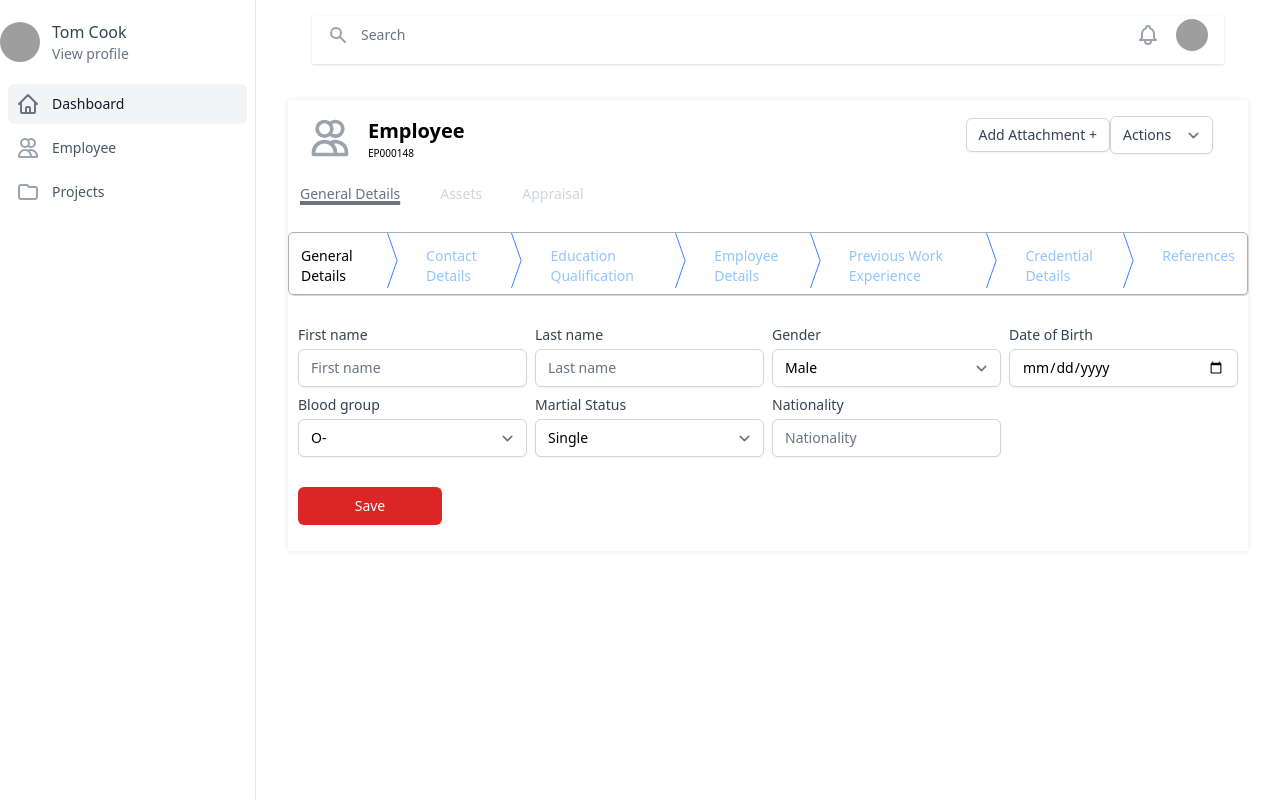
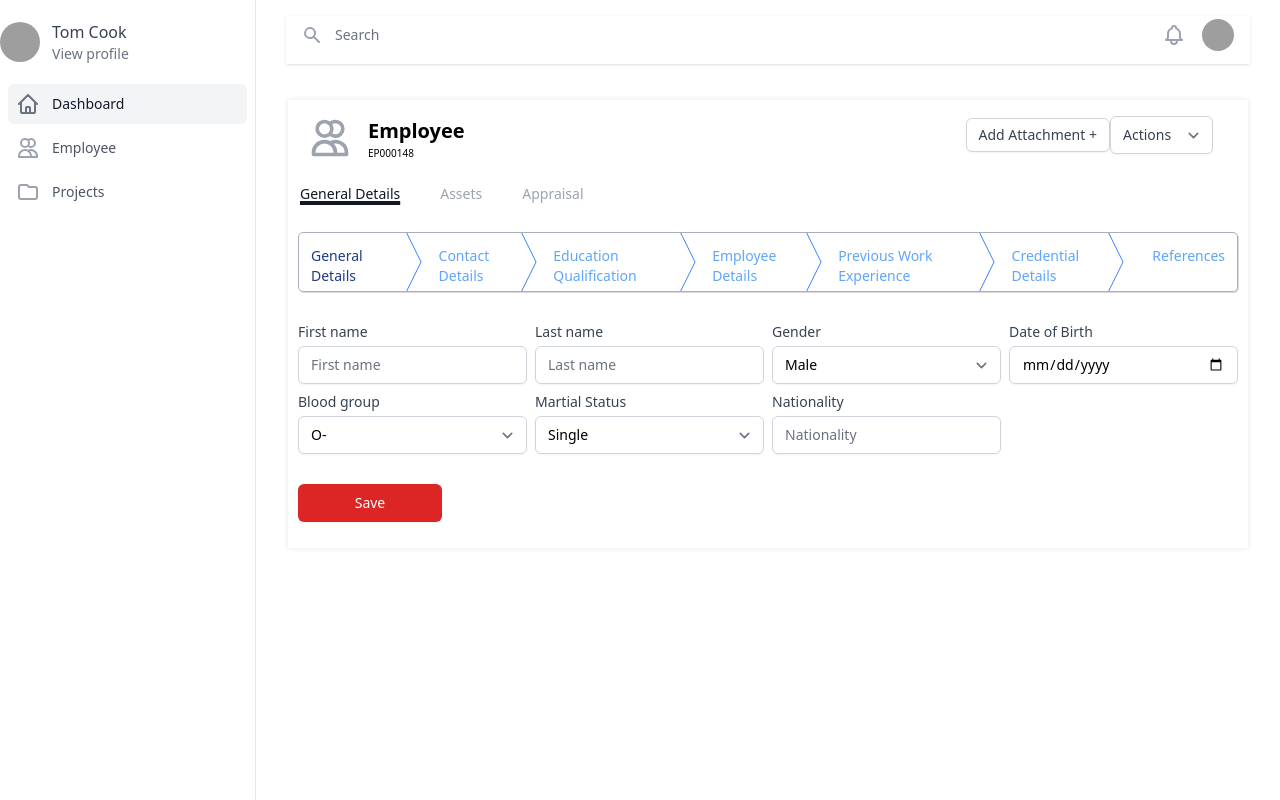
Before and after one commit to Bhagath96/DemoNuxt, a Nuxt app: page /Employee/Addemployee in a window 1280 px wide. Built offline with nearby package versions, Linux system fonts and the light colour scheme; grey boxes are pictures that could not be loaded; what @nuxtjs/tailwindcss would draw is missing.

Commit message:
new changes

```diff
--- a/components/Dummy.vue
+++ b/components/Dummy.vue
@@ -1,9 +1,16 @@
 <template>
   <div>
     <div class="sm:hidden">
-    <label for="tabs" class="sr-only">Select a tab</label>
+      <label
+        for="tabs"
+        class="sr-only"
+      >Select a tab</label>
       <!-- Use an "onChange" listener to redirect the user to the selected tab URL. -->
-    <select id="tabs" name="tabs" class="block w-full focus:ring-indigo-500 focus:border-indigo-500 border-gray-300 rounded-md">
+      <select
+        id="tabs"
+        name="tabs"
+        class="block w-full focus:ring-indigo-500 focus:border-indigo-500 border-gray-300 rounded-md"
+      >
         <option>My Account</option>
 
         <option>Company</option>
@@ -13,52 +20,163 @@
         <option>Billing</option>
       </select>
     </div>
-  <div class="hidden sm:block">
-    <nav class="flex space-x-4" aria-label="Tabs" style=" width:fit-content; border-width:thin;border-radius:5px;border-color:#a9afba;box-shadow:1px 1px #dfd6d6;">
-   <a href="#" style="margin-top:5px;"
-     v-on:click="activetab= 1" v-bind:class="[ activetab === 1 ? 'active  decoration-4 text-black-500 hover:text-black-700 px-3 py-2 font-medium text-sm rounded-md' : 'text-blue-300 hover:text-blue-700 px-3 py-2 font-medium text-sm rounded-md' ] ">
+    <div class="hidden sm:block" style="margin:10px;">
+      <nav
+        class="flex space-x-4"
+        aria-label="Tabs"
+        style="width:fit-content; border-width:thin;border-radius:5px;border-color:#a9afba;box-shadow:1px 1px #dfd6d6;height:60px"
+      >
+        <a
+          href="#"
+          style="margin-top:5px;"
+          v-on:click="activetab= 1"
+          v-bind:class="[ activetab === 1 ? 'active  decoration-4 text-blue-900 hover:text-blue-700 px-3 py-2 font-medium text-sm rounded-md' : 'text-blue-400 hover:text-blue-700 px-3 py-2 font-medium text-sm rounded-md' ] "
+        >
           General Details</a>
-        <svg  style="height:55px;margin:0px" class=" text-blue-500" viewBox="0 0 22 80" fill="none" preserveAspectRatio="none">
-          <path d="M0 -2L20 40L0 82" vector-effect="non-scaling-stroke" stroke="currentcolor" stroke-linejoin="round" />
+        <svg
+          style="margin:0px;width:20px"
+          class="text-blue-500 h-full"
+          viewBox="0 0 22 80"
+          fill="none"
+          preserveAspectRatio="none"
+        >
+          <path
+            d="M0 -2L20 40L0 82"
+            vector-effect="non-scaling-stroke"
+            stroke="currentcolor"
+            stroke-linejoin="round"
+          />
         </svg>
-      <a href="#" style="margin-top:5px;" v-on:click="activetab= 2" v-bind:class="[ activetab === 2 ? 'active  decoration-4 text-black-500 hover:text-black-700 px-3 py-2 font-medium text-sm rounded-md' : 'text-blue-300 hover:text-blue-700 px-3 py-2 font-medium text-sm rounded-md' ] ">
+        <a
+          href="#"
+          style="margin-top:5px;"
+          v-on:click="activetab= 2"
+          v-bind:class="[ activetab === 2 ? 'active  decoration-4 text-blue-900 hover:text-blue-700 py-2 font-medium text-sm rounded-md' : 'text-blue-400 hover:text-blue-700 py-2 font-medium text-sm rounded-md' ] "
+        >
           Contact Details
         </a>
-       <svg  style="height:55px;margin:0px" class=" text-blue-500" viewBox="0 0 22 80" fill="none" preserveAspectRatio="none">
-          <path d="M0 -2L20 40L0 82" vector-effect="non-scaling-stroke" stroke="currentcolor" stroke-linejoin="round" />
+        <svg
+          style="margin:0px;width:20px"
+          class="text-blue-500 h-full"
+          viewBox="0 0 22 80"
+          fill="none"
+          preserveAspectRatio="none"
+        >
+          <path
+            d="M0 -2L20 40L0 82"
+            vector-effect="non-scaling-stroke"
+            stroke="currentcolor"
+            stroke-linejoin="round"
+          />
         </svg>
-      <a href="#" style="margin-top:5px" v-on:click="activetab= 3" v-bind:class="[ activetab === 3 ? 'active decoration-4 text-black-500 hover:text-black-700 px-3 py-2 font-medium text-sm rounded-md' : 'text-blue-300 hover:text-blue-700 px-3 py-2 font-medium text-sm rounded-md' ] ">
+        <a
+          href="#"
+          style="margin-top:5px"
+          v-on:click="activetab= 3"
+          v-bind:class="[ activetab === 3 ? 'active decoration-4 text-blue-900 hover:text-blue-700 py-2 font-medium text-sm rounded-md' : 'text-blue-400 hover:text-blue-700 py-2 font-medium text-sm rounded-md' ] "
+        >
           Education Qualification
         </a>
-       <svg  style="height:55px;margin:0px" class=" text-blue-500" viewBox="0 0 22 80" fill="none" preserveAspectRatio="none">
-          <path d="M0 -2L20 40L0 82" vector-effect="non-scaling-stroke" stroke="currentcolor" stroke-linejoin="round" />
+        <svg
+          style="margin:0px;width:20px"
+          class="text-blue-500 h-full"
+          viewBox="0 0 22 80"
+          fill="none"
+          preserveAspectRatio="none"
+        >
+          <path
+            d="M0 -2L20 40L0 82"
+            vector-effect="non-scaling-stroke"
+            stroke="currentcolor"
+            stroke-linejoin="round"
+          />
         </svg>
-      <a href="#" style="margin-top:5px" v-on:click="activetab= 4" v-bind:class="[ activetab === 4 ? 'active  decoration-4 text-black-500 hover:text-black-700 px-3 py-2 font-medium text-sm rounded-md' : 'text-blue-300 hover:text-blue-700 px-3 py-2 font-medium text-sm rounded-md' ] ">
+        <a
+          href="#"
+          style="margin-top:5px"
+          v-on:click="activetab= 4"
+          v-bind:class="[ activetab === 4 ? 'active  decoration-4 text-blue-900 hover:text-blue-700 py-2 font-medium text-sm rounded-md' : 'text-blue-400 hover:text-blue-700 py-2 font-medium text-sm rounded-md' ] "
+        >
           Employee Details
         </a>
-        <svg  style="height:55px;margin:0px" class=" text-blue-500" viewBox="0 0 22 80" fill="none" preserveAspectRatio="none">
-          <path d="M0 -2L20 40L0 82" vector-effect="non-scaling-stroke" stroke="currentcolor" stroke-linejoin="round" />
+        <svg
+          style="margin:0px;width:20px"
+          class="text-blue-500 h-full"
+          viewBox="0 0 22 80"
+          fill="none"
+          preserveAspectRatio="none"
+        >
+          <path
+            d="M0 -2L20 40L0 82"
+            vector-effect="non-scaling-stroke"
+            stroke="currentcolor"
+            stroke-linejoin="round"
+          />
         </svg>
-     <a href="#" style="margin-top:5px" v-on:click="activetab= 5" v-bind:class="[ activetab === 5 ? 'active  decoration-4 text-black-500 hover:text-black-700 px-3 py-2 font-medium text-sm rounded-md' : 'text-blue-300 hover:text-blue-700 px-3 py-2 font-medium text-sm rounded-md' ] ">
+        <a
+          href="#"
+          style="margin-top:5px"
+          v-on:click="activetab= 5"
+          v-bind:class="[ activetab === 5 ? 'active  decoration-4 text-blue-900 hover:text-blue-700 py-2 font-medium text-sm rounded-md' : 'text-blue-400 hover:text-blue-700 py-2 font-medium text-sm rounded-md' ] "
+        >
           Previous Work Experience
         </a>
-        <svg  style="height:55px;margin:0px" class=" text-blue-500" viewBox="0 0 22 80" fill="none" preserveAspectRatio="none">
-          <path d="M0 -2L20 40L0 82" vector-effect="non-scaling-stroke" stroke="currentcolor" stroke-linejoin="round" />
+        <svg
+          style="margin:0px;width:20px"
+          class="text-blue-500 h-full"
+          viewBox="0 0 22 80"
+          fill="none"
+          preserveAspectRatio="none"
+        >
+          <path
+            d="M0 -2L20 40L0 82"
+            vector-effect="non-scaling-stroke"
+            stroke="currentcolor"
+            stroke-linejoin="round"
+          />
         </svg>
-     <a href="#" style="margin-top:5px" v-on:click="activetab= 6" v-bind:class="[ activetab === 6 ? 'active  decoration-4 text-black-500 hover:text-black-700 px-3 py-2 font-medium text-sm rounded-md' : 'text-blue-300 hover:text-blue-700 px-3 py-2 font-medium text-sm rounded-md' ] ">
+        <a
+          href="#"
+          style="margin-top:5px"
+          v-on:click="activetab= 6"
+          v-bind:class="[ activetab === 6 ? 'active  decoration-4 text-blue-900 hover:text-blue-700 py-2 font-medium text-sm rounded-md' : 'text-blue-400 hover:text-blue-700 py-2 font-medium text-sm rounded-md' ] "
+        >
           Credential Details
         </a>
-       <svg  style="height:55px;margin:0px" class=" text-blue-500" viewBox="0 0 22 80" fill="none" preserveAspectRatio="none">
-          <path d="M0 -2L20 40L0 82" vector-effect="non-scaling-stroke" stroke="currentcolor" stroke-linejoin="round" />
+        <svg
+          style="margin:0px;width:20px"
+          class="text-blue-500 h-full"
+          viewBox="0 0 22 80"
+          fill="none"
+          preserveAspectRatio="none"
+        >
+          <path
+            d="M0 -2L20 40L0 82"
+            vector-effect="non-scaling-stroke"
+            stroke="currentcolor"
+            stroke-linejoin="round"
+          />
         </svg>
-     <a href="#" style="margin-top:5px" v-on:click="activetab= 7" v-bind:class="[ activetab === 7 ? 'active  decoration-4 text-black-500 hover:text-black-700 px-3 py-2 font-medium text-sm rounded-md' : 'text-blue-300 hover:text-blue-700 px-3 py-2 font-medium text-sm rounded-md' ] ">
+        <a
+          href="#"
+          style="margin-top:5px"
+          v-on:click="activetab= 7"
+          v-bind:class="[ activetab === 7 ? 'active  decoration-4 text-blue-900 hover:text-blue-700 px-3 py-2 font-medium text-sm rounded-md' : 'text-blue-400 hover:text-blue-700 px-3 py-2 font-medium text-sm rounded-md' ] "
+        >
           References
         </a>
 
       </nav>
-  </div >
-     <div style="margin-top:30px" class="content">
-        <div style="margin:10px" v-if="activetab === 1" class="tabcontent">
+    </div>
+    <div
+      style="margin-top:30px"
+      class="content"
+    >
+      <div
+        style="margin:10px"
+        v-if="activetab === 1"
+        class="tabcontent"
+      >
         <General />
         <button
           style="margin-top:30px "
@@ -88,7 +206,11 @@
         </button>
 
       </div>
-      <div style="margin:10px" v-if="activetab === 2" class="tabcontent">
+      <div
+        style="margin:10px"
+        v-if="activetab === 2"
+        class="tabcontent"
+      >
         <Contact />
 
         <button
@@ -118,14 +240,17 @@
           Save
         </button>
       </div>
-         <div style="margin:10px" v-if="activetab === 3" class="tabcontent">
+      <div
+        style="margin:10px"
+        v-if="activetab === 3"
+        class="tabcontent"
+      >
         <Education />
 
         <button
           style="margin-top:30px "
           type="submit"
           v-on:click="activetab= 4"
-
           class="
             inline-flex
             justify-center
@@ -149,7 +274,11 @@
           Save
         </button>
       </div>
-         <div style="margin:10px" v-if="activetab === 4" class="tabcontent">
+      <div
+        style="margin:10px"
+        v-if="activetab === 4"
+        class="tabcontent"
+      >
         <Employee />
 
         <button
@@ -179,7 +308,11 @@
           Save
         </button>
       </div>
-      <div style="margin:10px" v-if="activetab === 5" class="tabcontent">
+      <div
+        style="margin:10px"
+        v-if="activetab === 5"
+        class="tabcontent"
+      >
         <Workhistory />
 
         <button
@@ -210,7 +343,11 @@
         </button>
       </div>
 
-<div style="margin:10px" v-if="activetab === 6" class="tabcontent">
+      <div
+        style="margin:10px"
+        v-if="activetab === 6"
+        class="tabcontent"
+      >
         <Workhistory />
 
         <button
@@ -239,7 +376,11 @@
           Save
         </button>
       </div>
-      <div style="margin:10px" v-if="activetab === 7" class="tabcontent">
+      <div
+        style="margin:10px"
+        v-if="activetab === 7"
+        class="tabcontent"
+      >
         <Workhistory />
 
         <button
@@ -275,34 +416,31 @@
 </template>
 
 <script>
-import General from '~/pages/Employee/General/General'
-import Education from '~/pages/Employee/General/Education'
-import Employee from '~/pages/Employee/General/Employee'
-import Contact from '~/pages/Employee/General/Contact'
-import Workhistory from '~/pages/Employee/General/Workhistory'
+import General from "~/pages/Employee/General/General";
+import Education from "~/pages/Employee/General/Education";
+import Employee from "~/pages/Employee/General/Employee";
+import Contact from "~/pages/Employee/General/Contact";
+import Workhistory from "~/pages/Employee/General/Workhistory";
 
-
-  name:'Tabview';
+name: "Tabview";
 let activetab = 1;
 
 export default {
-   data(){
-    return{
-    activetab:1,
+  data() {
+    return {
+      activetab: 1,
       showModal: false,
-
-    }
+    };
   },
-  components:{
+  components: {
     General,
     Contact,
     Education,
     Employee,
-    Workhistory
+    Workhistory,
   },
-  beforeCreate(){
-   this.activetab = 1
-  }
-
-}
+  beforeCreate() {
+    this.activetab = 1;
+  },
+};
 </script>
--- a/components/Header.vue
+++ b/components/Header.vue
@@ -1,38 +1,88 @@
 <template>
   <div class="flex ...">
-<div class="flex-none w-14 h-14 ..."></div>
-<div class="grow h-14 ...">
-    <div class="sticky top-0 z-10 flex... h-12 bg-white shadow mt-4">
+
+    <div class="grow h-14 ..." style="padding-right: 30px;padding-left:30px;">
+      <div class="sticky top-0 z-10 flex... h-12 bg-white shadow mt-4" >
         <div class="flex-1 px-4 flex justify-between">
           <div class="flex-1 flex">
-          <form class="w-full flex md:ml-0" action="#" method="GET">
-            <label for="search-field" class="sr-only">Search</label>
+            <form
+              class="w-full flex md:ml-0"
+              action="#"
+              method="GET"
+            >
+              <label
+                for="search-field"
+                class="sr-only"
+              >Search</label>
               <div class="relative w-full text-gray-400 focus-within:text-gray-600">
                 <div class="absolute inset-y-0 left-0 flex items-center pointer-events-none">
                   <!-- Heroicon name: solid/search -->
-                <svg class="h-5 w-5" xmlns="http://www.w3.org/2000/svg" viewBox="0 0 20 20" fill="currentColor" aria-hidden="true">
-                  <path fill-rule="evenodd" d="M8 4a4 4 0 100 8 4 4 0 000-8zM2 8a6 6 0 1110.89 3.476l4.817 4.817a1 1 0 01-1.414 1.414l-4.816-4.816A6 6 0 012 8z" clip-rule="evenodd" />
+                  <svg
+                    class="h-5 w-5"
+                    xmlns="http://www.w3.org/2000/svg"
+                    viewBox="0 0 20 20"
+                    fill="currentColor"
+                    aria-hidden="true"
+                  >
+                    <path
+                      fill-rule="evenodd"
+                      d="M8 4a4 4 0 100 8 4 4 0 000-8zM2 8a6 6 0 1110.89 3.476l4.817 4.817a1 1 0 01-1.414 1.414l-4.816-4.816A6 6 0 012 8z"
+                      clip-rule="evenodd"
+                    />
                   </svg>
                 </div>
-              <input id="search-field" class="block w-full h-full pl-8 pr-3 py-2 border-transparent text-gray-900 placeholder-gray-500 focus:outline-none focus:placeholder-gray-400 focus:ring-0 focus:border-transparent sm:text-sm" placeholder="Search" type="search" name="search">
+                <input
+                  id="search-field"
+                  class="block w-full h-full pl-8 pr-3 py-2 border-transparent text-gray-900 placeholder-gray-500 focus:outline-none focus:placeholder-gray-400 focus:ring-0 focus:border-transparent sm:text-sm"
+                  placeholder="Search"
+                  type="search"
+                  name="search"
+                >
               </div>
             </form>
           </div>
           <div class="ml-4 flex items-center md:ml-6">
-          <button type="button" class="bg-white p-1 rounded-full text-gray-400 hover:text-gray-500 focus:outline-none focus:ring-2 focus:ring-offset-2 focus:ring-indigo-500">
+            <button
+              type="button"
+              class="bg-white p-1 rounded-full text-gray-400 hover:text-gray-500 focus:outline-none focus:ring-2 focus:ring-offset-2 focus:ring-indigo-500"
+            >
               <span class="sr-only">View notifications</span>
               <!-- Heroicon name: outline/bell -->
-            <svg class="h-6 w-6" xmlns="http://www.w3.org/2000/svg" fill="none" viewBox="0 0 24 24" stroke="currentColor" aria-hidden="true">
-              <path stroke-linecap="round" stroke-linejoin="round" stroke-width="2" d="M15 17h5l-1.405-1.405A2.032 2.032 0 0118 14.158V11a6.002 6.002 0 00-4-5.659V5a2 2 0 10-4 0v.341C7.67 6.165 6 8.388 6 11v3.159c0 .538-.214 1.055-.595 1.436L4 17h5m6 0v1a3 3 0 11-6 0v-1m6 0H9" />
+              <svg
+                class="h-6 w-6"
+                xmlns="http://www.w3.org/2000/svg"
+                fill="none"
+                viewBox="0 0 24 24"
+                stroke="currentColor"
+                aria-hidden="true"
+              >
+                <path
+                  stroke-linecap="round"
+                  stroke-linejoin="round"
+                  stroke-width="2"
+                  d="M15 17h5l-1.405-1.405A2.032 2.032 0 0118 14.158V11a6.002 6.002 0 00-4-5.659V5a2 2 0 10-4 0v.341C7.67 6.165 6 8.388 6 11v3.159c0 .538-.214 1.055-.595 1.436L4 17h5m6 0v1a3 3 0 11-6 0v-1m6 0H9"
+                />
               </svg>
             </button>
 
             <!-- Profile dropdown -->
             <div class="ml-3 relative">
               <div>
-              <button type="button"  v-on:click="ISactive='true'" class="max-w-xs bg-white flex items-center text-sm rounded-full focus:outline-none focus:ring-2 focus:ring-offset-2 focus:ring-indigo-500" id="user-menu-button" aria-expanded="false" aria-haspopup="true">
+                <button
+                  type="button"
+                  v-on:click="ISactive='true'"
+                  class="max-w-xs bg-white flex items-center text-sm rounded-full focus:outline-none focus:ring-2 focus:ring-offset-2 focus:ring-indigo-500"
+                  id="user-menu-button"
+                  aria-expanded="false"
+                  aria-haspopup="true"
+                >
                   <span class="sr-only">Open user menu</span>
-                <img v-on:click="ISactive=true" class="h-8 w-8 rounded-full" src="https://images.unsplash.com/photo-1472099645785-5658abf4ff4e?ixlib=rb-1.2.1&ixid=eyJhcHBfaWQiOjEyMDd9&auto=format&fit=facearea&facepad=2&w=256&h=256&q=80" alt="">
+                  <img
+                    v-on:click="ISactive=true"
+                    class="h-8 w-8 rounded-full"
+                    src="https://images.unsplash.com/photo-1472099645785-5658abf4ff4e?ixlib=rb-1.2.1&ixid=eyJhcHBfaWQiOjEyMDd9&auto=format&fit=facearea&facepad=2&w=256&h=256&q=80"
+                    alt=""
+                  >
                 </button>
               </div>
 
@@ -46,20 +96,45 @@
                 From: "transform opacity-100 scale-100"
                 To: "transform opacity-0 scale-95"
             -->
-            <div v-if="ISactive ===true" class="origin-top-right absolute right-0 mt-2 w-48 rounded-md shadow-lg py-1 bg-white ring-1 ring-black ring-opacity-5 focus:outline-none" role="menu" aria-orientation="vertical" aria-labelledby="user-menu-button" tabindex="-1">
+              <div
+                v-if="ISactive ===true"
+                class="origin-top-right absolute right-0 mt-2 w-48 rounded-md shadow-lg py-1 bg-white ring-1 ring-black ring-opacity-5 focus:outline-none"
+                role="menu"
+                aria-orientation="vertical"
+                aria-labelledby="user-menu-button"
+                tabindex="-1"
+              >
                 <!-- Active: "bg-gray-100", Not Active: "" -->
-              <a href="#" class="block px-4 py-2 text-sm text-gray-700" role="menuitem" tabindex="-1" id="user-menu-item-0">Your Profile</a>
+                <a
+                  href="#"
+                  class="block px-4 py-2 text-sm text-gray-700"
+                  role="menuitem"
+                  tabindex="-1"
+                  id="user-menu-item-0"
+                >Your Profile</a>
 
-              <a href="#" class="block px-4 py-2 text-sm text-gray-700" role="menuitem" tabindex="-1" id="user-menu-item-1">Settings</a>
+                <a
+                  href="#"
+                  class="block px-4 py-2 text-sm text-gray-700"
+                  role="menuitem"
+                  tabindex="-1"
+                  id="user-menu-item-1"
+                >Settings</a>
 
-              <a href="#" class="block px-4 py-2 text-sm text-gray-700" role="menuitem" tabindex="-1" id="user-menu-item-2">Sign out</a>
+                <a
+                  href="#"
+                  class="block px-4 py-2 text-sm text-gray-700"
+                  role="menuitem"
+                  tabindex="-1"
+                  id="user-menu-item-2"
+                >Sign out</a>
               </div>
             </div>
           </div>
         </div>
       </div>
     </div>
-     <div class="flex-none w-14 h-14 ..."></div>
+
   </div>
 </template>
 
@@ -67,22 +142,21 @@
 import Table from "~/components/Table";
 const ISactive = false;
 
-
 name: "Header";
 export default {
   components: {
     Table,
   },
-   data(){
-    return{
-   ISactive:false,
-    }
+  data() {
+    return {
+      ISactive: false,
+    };
   },
 };
 </script>
 
 <style>
-.paddingBottom{
-  padding-top: 50px
+.paddingBottom {
+  padding-top: 50px;
 }
 </style>
--- a/components/Tabview.vue
+++ b/components/Tabview.vue
@@ -48,11 +48,11 @@
   <div class="hidden sm:block">
     <nav class="flex space-x-4" aria-label="Tabs" style="margin-bottom:20px">
       <!-- Current: "bg-gray-100 text-gray-700", Default: "text-gray-500 hover:text-gray-700" -->
-      <a href="#"  v-on:click="activetab='1'" v-bind:class="[ activetab === '1' ? 'active underline decoration-4 text-gray-500 hover:text-gray-700 px-3 py-2 font-medium text-sm rounded-md' : 'text-gray-300 hover:text-gray-700 px-3 py-2 font-medium text-sm rounded-md' ] ">
+      <a href="#"  v-on:click="activetab='1'" v-bind:class="[ activetab === '1' ? 'active underline decoration-4 text-gray-900 hover:text-gray-700 px-3 py-2 font-medium text-sm rounded-md' : 'text-gray-400 hover:text-gray-700 px-3 py-2 font-medium text-sm rounded-md' ] ">
         General Details</a>
-      <a href="#" v-on:click="activetab='2'" v-bind:class="[ activetab === '2' ? 'active underline decoration-4 text-gray-500 hover:text-gray-700 px-3 py-2 font-medium text-sm rounded-md' : 'text-gray-300 hover:text-gray-700 px-3 py-2 font-medium text-sm rounded-md' ] ">
+      <a href="#" v-on:click="activetab='2'" v-bind:class="[ activetab === '2' ? 'active underline decoration-4 text-gray-900 hover:text-gray-700 px-3 py-2 font-medium text-sm rounded-md' : 'text-gray-400 hover:text-gray-700 px-3 py-2 font-medium text-sm rounded-md' ] ">
          Assets </a>
-     <a href="#" v-on:click="activetab='3'" v-bind:class="[ activetab === '3' ? 'active underline decoration-4 text-gray-500 hover:text-gray-700 px-3 py-2 font-medium text-sm rounded-md' : 'text-gray-300 hover:text-gray-700 px-3 py-2 font-medium text-sm rounded-md' ] ">
+     <a href="#" v-on:click="activetab='3'" v-bind:class="[ activetab === '3' ? 'active underline decoration-4 text-gray-900 hover:text-gray-700 px-3 py-2 font-medium text-sm rounded-md' : 'text-gray-400 hover:text-gray-700 px-3 py-2 font-medium text-sm rounded-md' ] ">
          Appraisal </a>
      </nav>
   </div>
```
Lines whose indentation alone changed are shown as unchanged.
